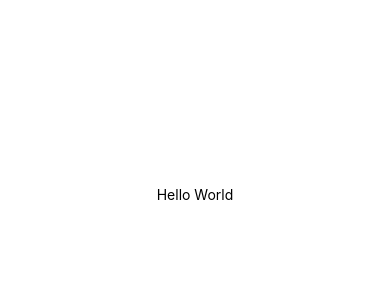
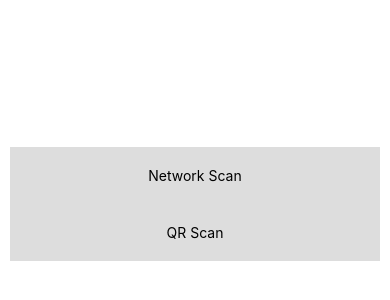
Before and after one commit to alegro91/Control-system-for-omnidrive-robot, a React Native app: screen / in a window 390 px wide. Shown: the part 228-528 px from the top of the page. Built offline with nearby package versions, Linux system fonts and the light colour scheme.

Commit message:
Added 2 buttons to main screen

```diff
--- a/App.js
+++ b/App.js
@@ -1,20 +1,44 @@
+import React, { useState } from "react";
 import { StatusBar } from "expo-status-bar";
-import { StyleSheet, Text, View } from "react-native";
+import { StyleSheet, Text, View, TouchableOpacity } from "react-native";
+import StartScreen from "./src/screens/StartScreen";
+import Button from "./src/components/Button";
 
 export default function App() {
+  const [count, setCount] = useState(0);
+  const onPress = () => setCount((prevCount) => prevCount + 1);
+
   return (
     <View style={styles.container}>
-      <Text>Hello World</Text>
-      <StatusBar style="auto" />
+      <View style={styles.countContainer}>{/*<Text>Ok: {count}</Text>*/}</View>
+      <Button
+        onPress={() => setCount(count + 1)}
+        title="Network Scan"
+        style={styles.button}
+      />
+      <Button
+        onPress={() => setCount(count + 1)}
+        title="QR Scan"
+        style={styles.button}
+      />
     </View>
   );
 }
 
 const styles = StyleSheet.create({
   container: {
+    display: "flex",
     flex: 1,
-    backgroundColor: "#fff",
+    justifyContent: "center",
+    paddingHorizontal: 10,
+  },
+  button: {
     alignItems: "center",
-    justifyContent: "center",
+    backgroundColor: "#DDDDDD",
+    padding: 10,
+  },
+  countContainer: {
+    alignItems: "center",
+    padding: 10,
   },
 });
--- a/package.json
+++ b/package.json
@@ -12,7 +12,10 @@
     "expo": "~47.0.12",
     "expo-status-bar": "~1.4.2",
     "react": "18.1.0",
-    "react-native": "0.70.5"
+    "react-native": "0.70.5",
+    "react-native-web": "~0.18.9",
+    "react-dom": "18.1.0",
+    "@expo/webpack-config": "^0.17.2"
   },
   "devDependencies": {
     "@babel/core": "^7.12.9"
--- /dev/null
+++ b/src/components/Button/index.js
@@ -0,0 +1,11 @@
+import React from "react";
+import { TouchableOpacity, Text } from "react-native";
+import styles from "./styles";
+
+const Button = ({ onPress, title, style }) => (
+  <TouchableOpacity onPress={onPress} style={styles.button}>
+    <Text style={[styles.buttonText, style]}>{title}</Text>
+  </TouchableOpacity>
+);
+
+export default Button;
--- /dev/null
+++ b/src/components/Button/styles.js
@@ -0,0 +1,11 @@
+import { StyleSheet } from "react-native";
+
+const styles = StyleSheet.create({
+  button: {
+    alignItems: "center",
+    backgroundColor: "#DDDDDD",
+    padding: 10,
+  },
+});
+
+export default styles;
--- /dev/null
+++ b/src/screens/StartScreen/index.js
@@ -0,0 +1,13 @@
+import React from "react";
+import { View } from "react-native";
+import Button from "../../components/Button";
+import styles from "./styles";
+
+const StartScreen = () => {
+  <View style={styles.container}>
+    <Button onPress={() => console.log("Button 1 pressed")} title="Button 1" />
+    <Button onPress={() => console.log("Button 2 pressed")} title="Button 2" />
+  </View>;
+};
+
+export default StartScreen;
--- /dev/null
+++ b/src/screens/StartScreen/styles.js
@@ -0,0 +1,11 @@
+import { StyleSheet } from "react-native";
+
+const styles = StyleSheet.create({
+  container: {
+    flex: 1,
+    justifyContent: "center",
+    paddingHorizontal: 10,
+  },
+});
+
+export default styles;
```
Also changed, not shown: 1 other file (tests, documents, lock files or other folders).
